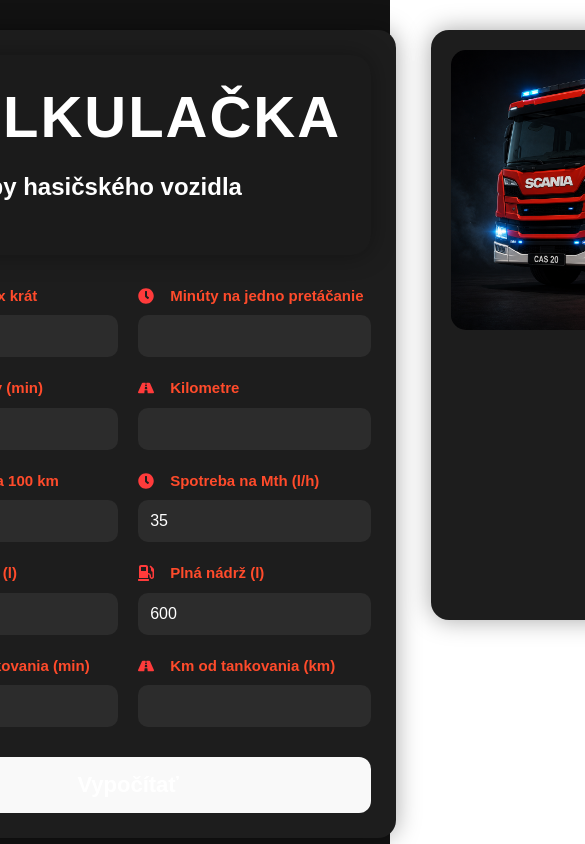
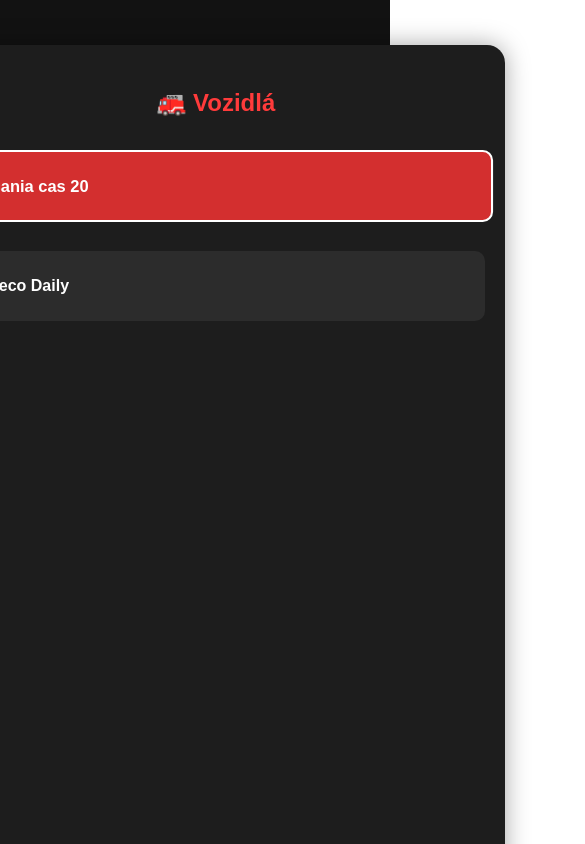
Before and after one commit to knapcikmarek/vyuctovanie, a React (Vite) app: page / in a window 390 px wide. Shown: the top 844 px of the page, 585 px wide, since content can reach past the window. Built offline with nearby package versions, Linux system fonts and the light colour scheme.

Commit message:
uprava vzhladu

```diff
--- a/src/App.css
+++ b/src/App.css
@@ -431,3 +431,45 @@
   margin-top: 20px;
 
 }
+
+@media (max-width: 768px) {
+
+  .container {
+    display: flex;
+    flex-direction: column;
+    padding: 15px;
+    gap: 20px;
+  }
+
+  .sidebar {
+    width: 100%;
+  }
+
+  .calculator {
+    width: 100%;
+  }
+
+  .inputs-grid {
+    grid-template-columns: 1fr;
+  }
+
+  .result-grid {
+    grid-template-columns: 1fr;
+  }
+
+  .title h1 {
+    font-size: 42px;
+  }
+
+  .title p {
+    font-size: 20px;
+  }
+
+  button {
+    width: 100%;
+  }
+
+  .vehicle-card {
+    display: none;
+  }
+}
```
